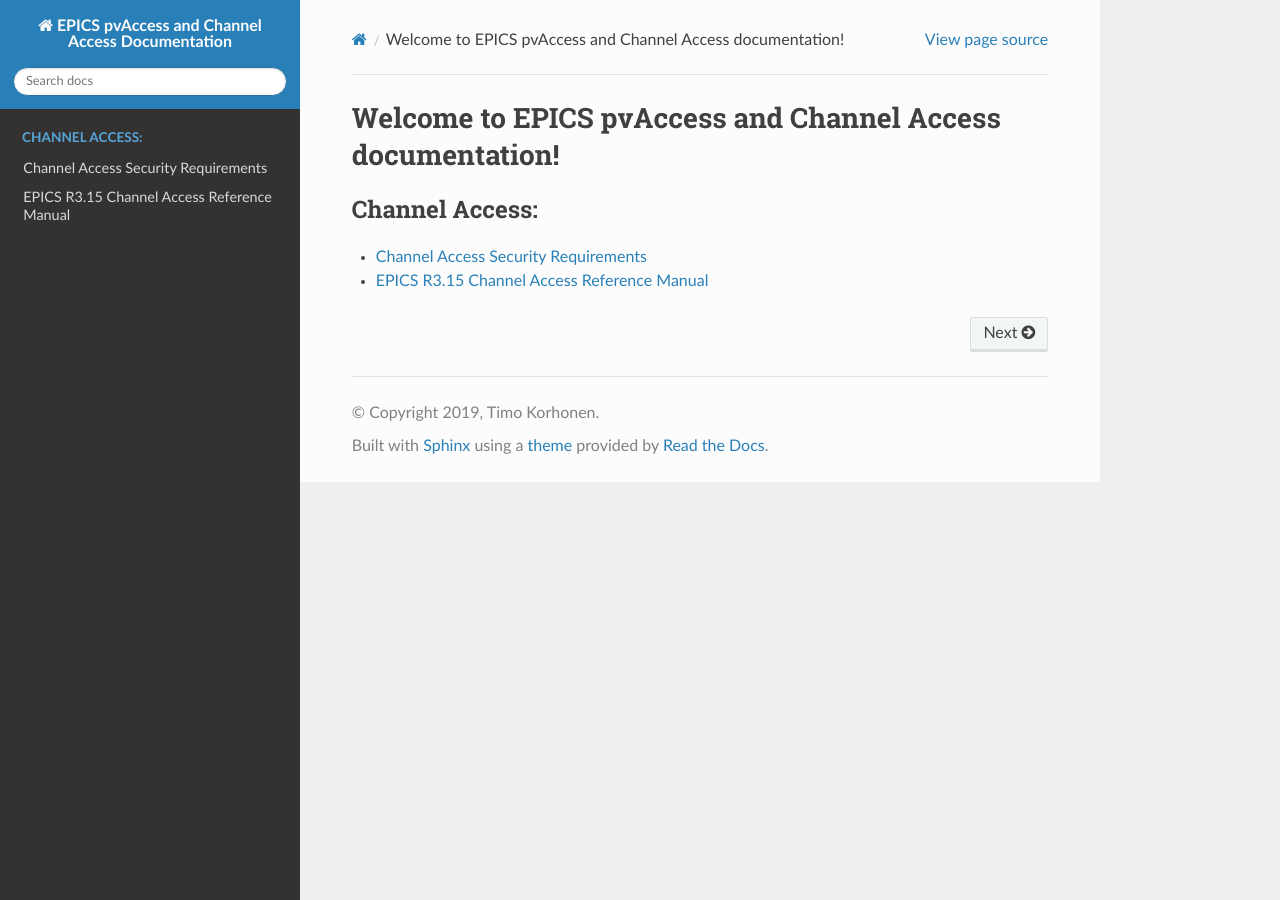
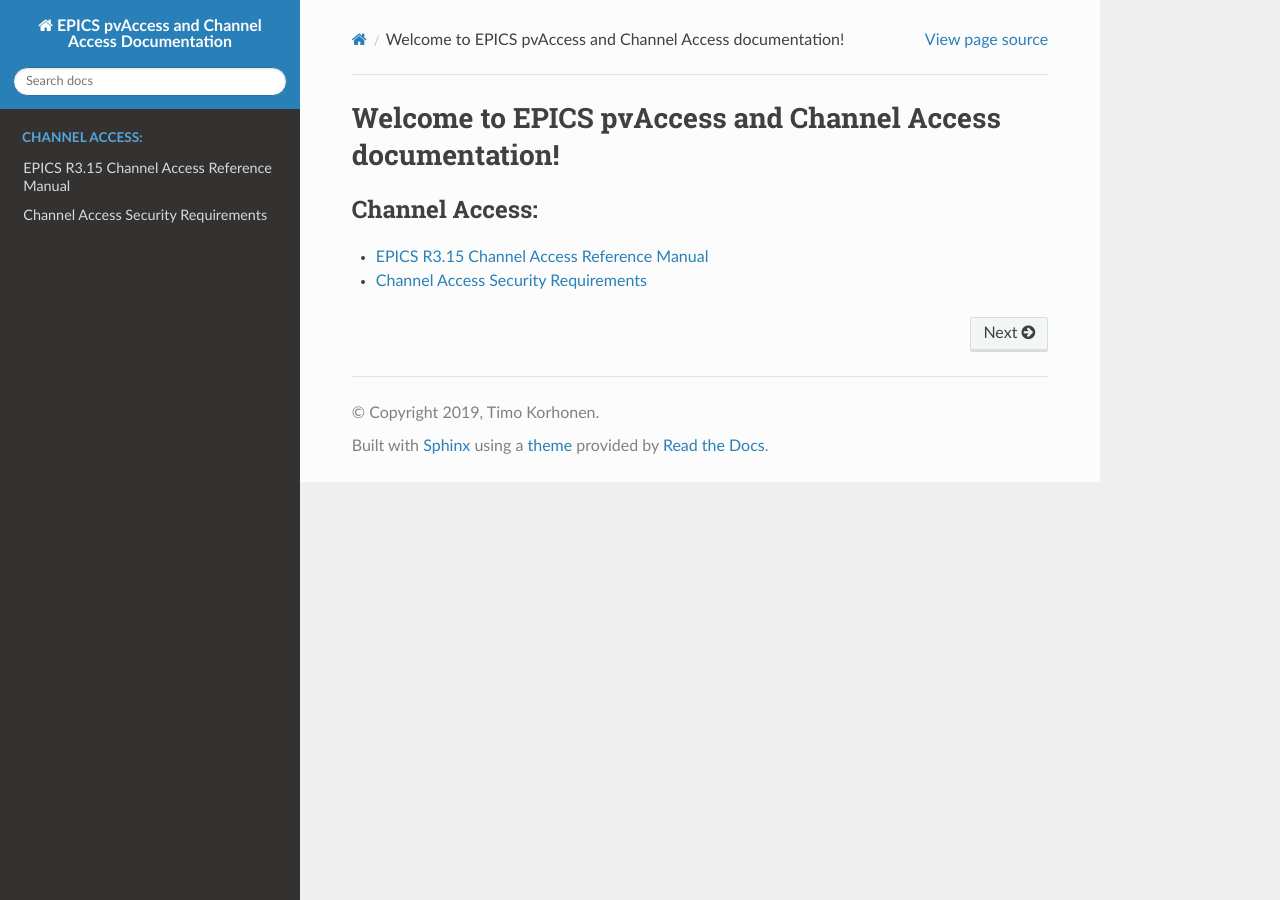
Before and after one commit to ttkorhonen/myDocument, a Sphinx documentation site: the page built from docs/index.rst, in a window 1280 px wide. Built offline with Sphinx 7.4.7 and the Read the Docs theme 2.0.0, drawn with Linux system fonts in a browser that asks for light colours.

Commit message:
Change order of docs
Put the CA reference manual first, makes more sense.

```diff
--- a/docs/index.rst
+++ b/docs/index.rst
@@ -10,5 +10,5 @@
    :maxdepth: 1
    :caption: Channel Access:
 
+   channelaccess/carefmanual
    channelaccess/ChannelAccessSecurityRequirements
-   channelaccess/carefmanual
```
